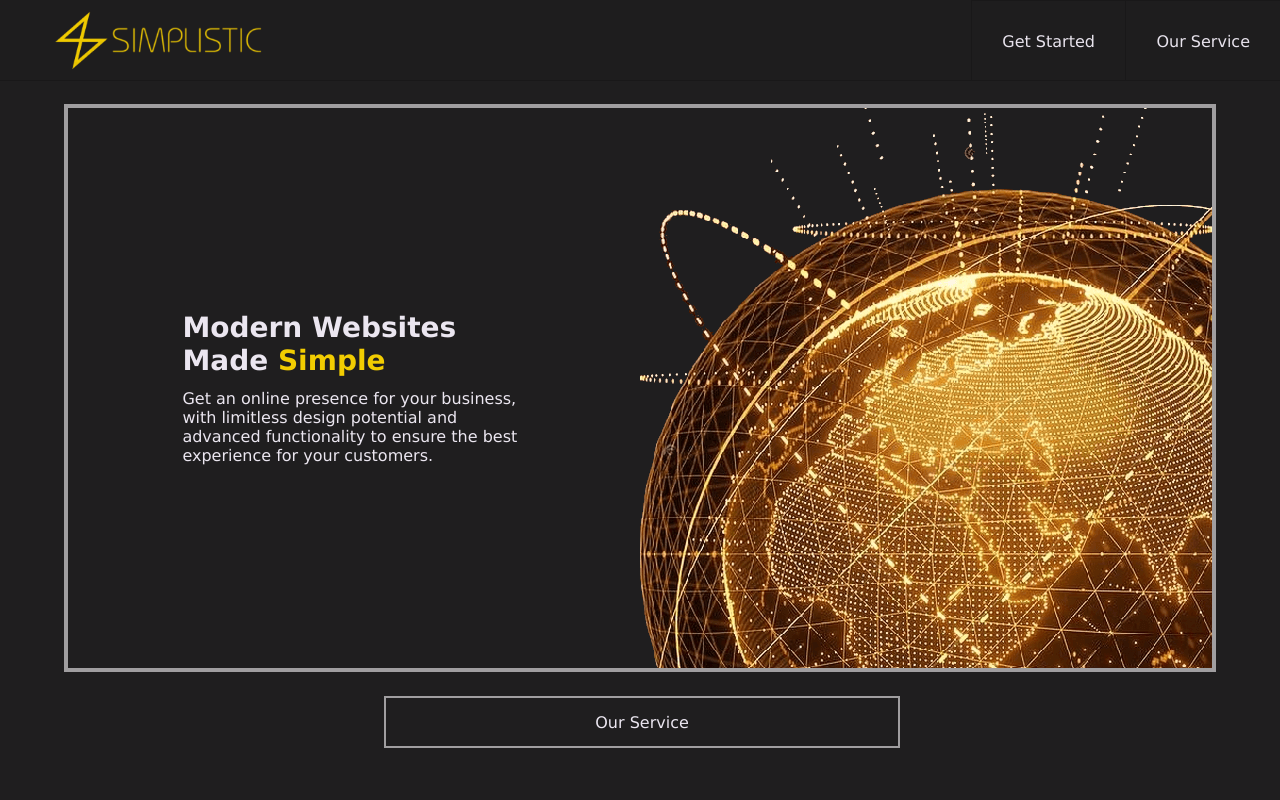
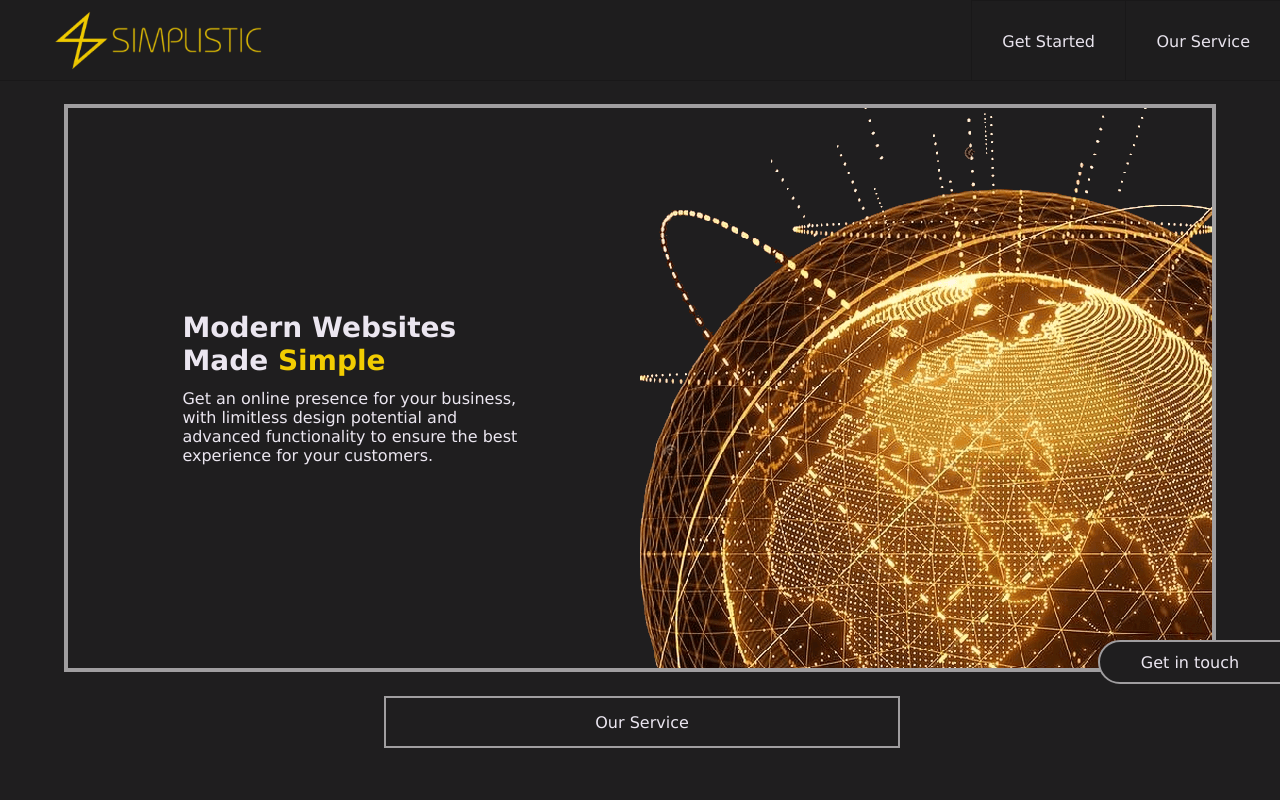
Before and after one commit to icy26/Simplistic, a React (Create React App) app: page / in a window 1280 px wide. Shown: the top 800 px of the page. Built offline with nearby package versions, Linux system fonts and the light colour scheme; no server answers; what aws-amplify would draw is missing.

Commit message:
Contact button and form overlay complete. Tag1 Complete

```diff
--- a/src/General/Components/ContactForm/ContactFormElements.js
+++ b/src/General/Components/ContactForm/ContactFormElements.js
@@ -1,25 +1,83 @@
 import styled from 'styled-components';
 
-export const Outer = styled.div`
+
+export const ContactLabel = styled.div`
+    position: fixed;
     display: flex;
-    flex-direction: column;
-    justify-content: space-between;
+    justify-content: center;
+    align-items: center;
 
-    height: 24vh;
-    margin-top: 2vh;
-    margin-left: 8%;
-    margin-right: 8%;
+    z-index: 2;
+    right: -2px;
+
+    top: 76vh;
+    height: 40px;
+    width: 160px;
+
+    background: #1f1e1f;
+    border: 2px solid #A09EA0;
+    border-radius: 40px 0px 0px 40px;
+    font-weight: 550;
+
+    :hover {
+        background: #3c3a3c;
+    }
 
     @media only screen and (min-width: 720px) {
         /*desktop*/
-        height: 36vh;
-        // margin-top: 8vh;
-        // margin-left: 12vw;
+        top: 80vh;
+        width: 180px;
+
+        border-radius: 25px 0px 0px 25px;
     }
 `;
 
+export const Blur = styled.div`
+    position: fixed;
+    z-index: 2;
+    top: 12vh;
+    height: 88vh;
+    width: 100vw;
+
+    background-color: rgba(100, 100, 100, 0.1);
+    backdrop-filter: blur(6px);
+    -webkit-backdrop-filter: blur(6px);
+
+    @media only screen and (min-width: 720px) {
+        /*desktop*/
+        top: 10vh;
+        height: 90vh;
+    }
+`;
+
+export const Inner = styled.div`
+    position: fixed;
+    z-index: 3;
+    display: flex;
+    flex-direction: column;
+
+    top: 28vh;
+    left: 50%;
+    width: 84vw;
+    margin-left: -42vw;
+
+    background: #1f1e1f;
+    border: 2px solid #A09EA0;
+
+    @media only screen and (min-width: 720px) {
+        /*desktop*/
+        width: 60vw;
+        margin-left: -30vw;
+    }
+
+`;
+
 export const ContactInput = styled.input`
-    height: 18%;
+    height: 8vh;
+    margin-top: 2vh;
+    margin-left: 3vw;
+    margin-right: 3vw;
+
     background: #1f1e1f;
     color: #ebe6f0;
     font-size: 16px;
@@ -38,11 +96,19 @@ export const ContactInput = styled.input`
 
     @media only screen and (min-width: 720px) {
         /*desktop*/
+        margin-top: 2vh;
+        margin-left: 2vw;
+        margin-right: 2vw;
       }
 `;
 
 export const ContactSubmit = styled.button`
-    height: 20%;
+    height: 8vh;
+    margin-top: 2vh;
+    margin-left: 3vw;
+    margin-right: 3vw;
+    margin-bottom: 2vh;
+
     background: #1f1e1f;
     background: transparent;
     color: #ebe6f0;
@@ -58,5 +124,9 @@ export const ContactSubmit = styled.button`
 
     @media only screen and (min-width: 720px) {
         /*desktop*/
+        margin-top: 2vh;
+        margin-left: 2vw;
+        margin-right: 2vw;
+        margin-bottom: 2vh;
     }
 `;
--- a/src/General/Components/ContactForm/index.js
+++ b/src/General/Components/ContactForm/index.js
@@ -1,9 +1,12 @@
-import { Outer, ContactInput, ContactSubmit } from './ContactFormElements'
+import React, { useState } from 'react';
+import { Blur, Inner, ContactInput, ContactSubmit, ContactLabel } from './ContactFormElements'
 
 import { API } from 'aws-amplify'
 import { createProspect } from '../../../graphql/mutations'
 
 export default function ContactForm() {
+
+    const [isToggled, setIsToggled] = useState(true);
 
     const handleFormSubmit = async (e) => {
         try {
@@ -16,8 +19,11 @@ export default function ContactForm() {
             console.log(email);
             console.log(message);
 
+            setIsToggled(!isToggled);
+
         } catch (error) {
             console.log('Error', error);
+            setIsToggled(!isToggled);
         }
     }
 
@@ -43,7 +49,24 @@ export default function ContactForm() {
 
     return (
         <form onSubmit={handleFormSubmit}>
-            <Outer>
+            {isToggled
+            ?
+            <ContactLabel
+                onClick={() => setIsToggled(!isToggled)}
+            >
+                Get in touch
+            </ContactLabel>
+            :
+            <>
+                <Blur
+                    onClick={() => setIsToggled(!isToggled)}
+                />
+                <Inner>
+                    <text
+                        style={{textAlign: 'center', marginTop: '2vh', fontWeight: '560'}}
+                    >
+                        Get in contact with us!
+                    </text>
                     <ContactInput
                         name='name'
                         placeholder='Your name'
@@ -60,8 +83,9 @@ export default function ContactForm() {
                     <ContactSubmit type='submit' value='Submit'>
                         Submit
                     </ContactSubmit>
-            </Outer>
-
+                </Inner>
+            </>
+            }
         </form>
     );
 }
--- a/src/Pages/Home/HomeElements.js
+++ b/src/Pages/Home/HomeElements.js
@@ -10,8 +10,6 @@ export const Container = styled.div`
         height: 90vh;
         padding-top: 10vh;
     }
-
-    // border: 1px solid white;
 `;
 
 export const BodyContainer = styled.div`
@@ -52,7 +50,6 @@ export const TextWindow = styled.div`
     height: 100%;
     margin-left: 10%;
     margin-right: 10%;
-
 
     @media only screen and (min-width: 720px) {
         /*desktop*/
--- a/src/Pages/Main/index.js
+++ b/src/Pages/Main/index.js
@@ -4,6 +4,7 @@ import { Big } from './MainElements'
 import Home from '../Home'
 import LearnMore from '../LearnMore'
 import ContactBar from '../../General/Components/ContactBar'
+import ContactForm from '../../General/Components/ContactForm'
 
 export default function Main() {
   return (
@@ -12,6 +13,7 @@ export default function Main() {
       <Home />
       <LearnMore />
       <ContactBar />
+      <ContactForm />
     </Big>
   )
 }
```
Lines whose indentation alone changed are shown as unchanged.
